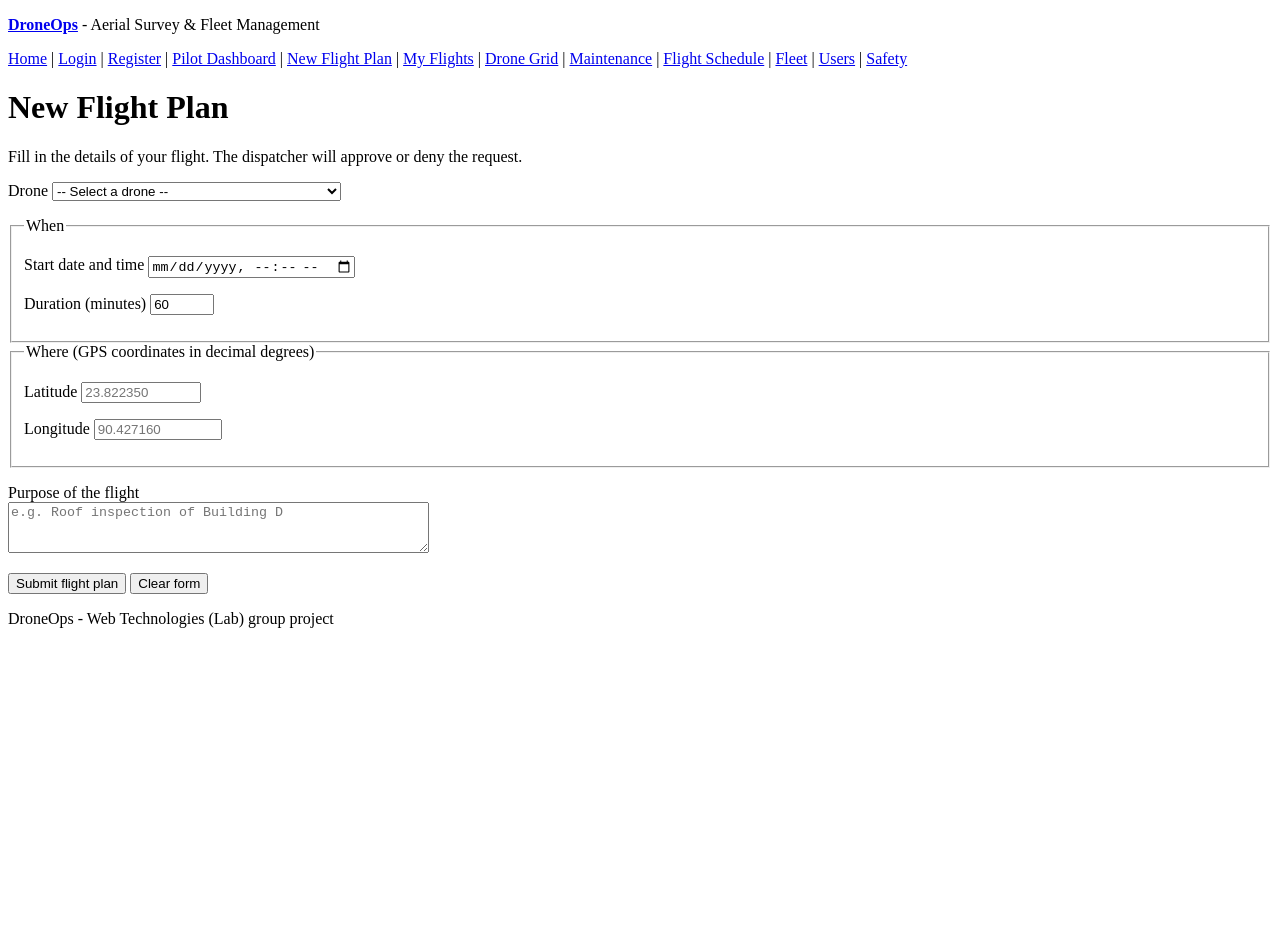
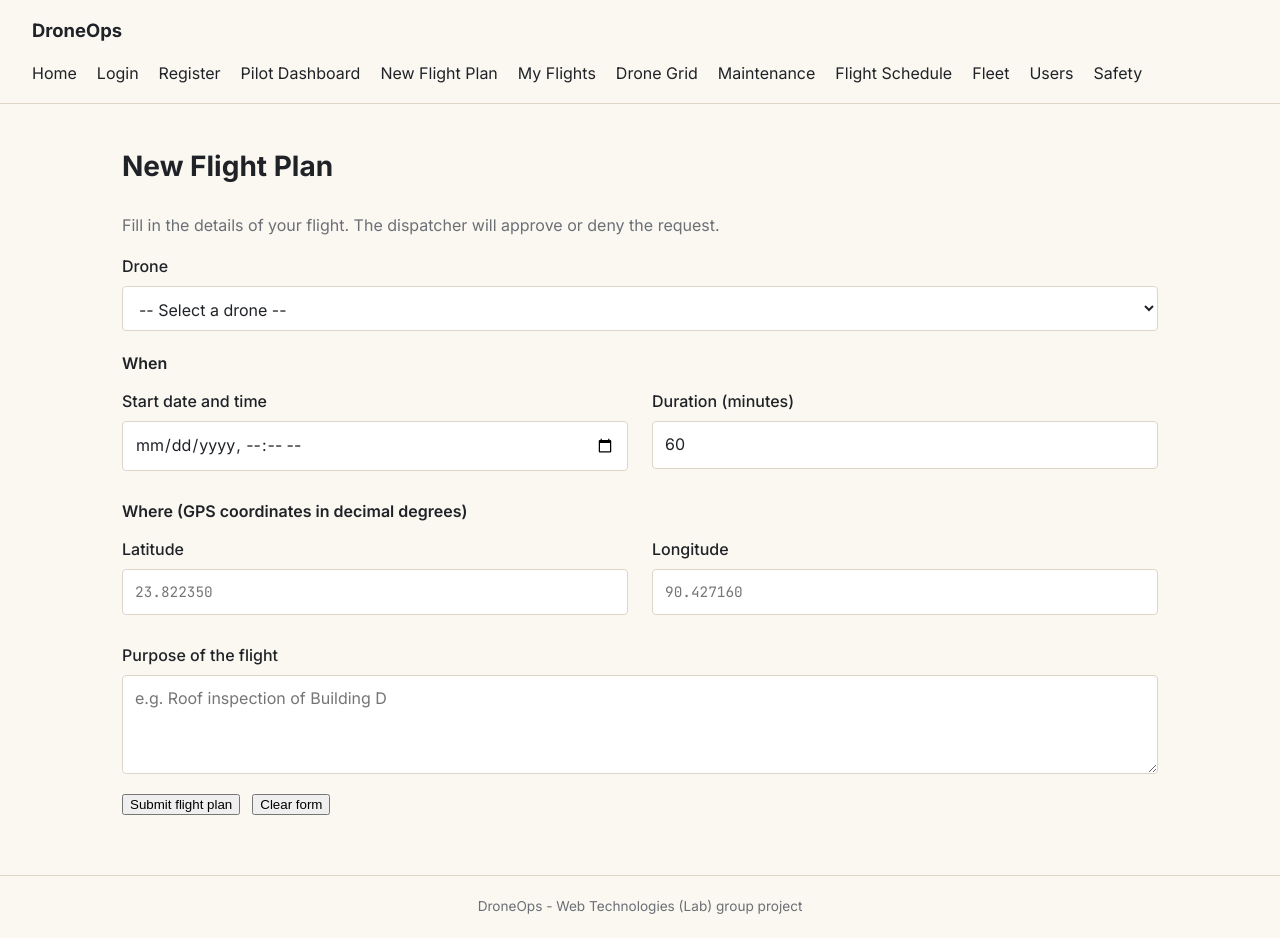
Before and after one commit to Akib-Osmani/DroneOps, a plain HTML site: page pages/pilot/flight_request.html in a window 1280 px wide. Before the commit the page ends 800 px from the top, so only its background shows below. Drawn offline with Linux system fonts and the light colour scheme.

Commit message:
Sub2: apply the shared design to the new flight plan form

```diff
--- a/pages/pilot/flight_request.html
+++ b/pages/pilot/flight_request.html
@@ -4,29 +4,32 @@
     <meta charset="UTF-8">
     <meta name="viewport" content="width=device-width, initial-scale=1">
     <title>New Flight Plan - DroneOps</title>
+    <link rel="preconnect" href="https://fonts.googleapis.com">
+    <link rel="stylesheet" href="https://fonts.googleapis.com/css2?family=Inter:wght@400;500;600;700&amp;family=JetBrains+Mono:wght@400;500&amp;display=swap">
+    <link rel="stylesheet" href="../../public/css/style.css">
 </head>
 <body>
-    <header>
-        <p><a href="../../index.html"><strong>DroneOps</strong></a> - Aerial Survey &amp; Fleet Management</p>
+    <header class="navbar">
+        <a href="../../index.html" class="brand">DroneOps</a>
         <nav>
-            <a href="../../index.html">Home</a> |
-            <a href="../auth/login.html">Login</a> |
-            <a href="../auth/register.html">Register</a> |
-            <a href="../auth/profile.html">Pilot Dashboard</a> |
-            <a href="../pilot/flight_request.html">New Flight Plan</a> |
-            <a href="../pilot/my_flights.html">My Flights</a> |
-            <a href="../tech/drones.html">Drone Grid</a> |
-            <a href="../tech/maintenance.html">Maintenance</a> |
-            <a href="../admin/flights.html">Flight Schedule</a> |
-            <a href="../admin/fleet.html">Fleet</a> |
-            <a href="../admin/users.html">Users</a> |
+            <a href="../../index.html">Home</a>
+            <a href="../auth/login.html">Login</a>
+            <a href="../auth/register.html">Register</a>
+            <a href="../auth/profile.html">Pilot Dashboard</a>
+            <a href="flight_request.html">New Flight Plan</a>
+            <a href="my_flights.html">My Flights</a>
+            <a href="../tech/drones.html">Drone Grid</a>
+            <a href="../tech/maintenance.html">Maintenance</a>
+            <a href="../admin/flights.html">Flight Schedule</a>
+            <a href="../admin/fleet.html">Fleet</a>
+            <a href="../admin/users.html">Users</a>
             <a href="../safety/dashboard.html">Safety</a>
         </nav>
     </header>
 
-    <main>
+    <main class="container">
         <h1>New Flight Plan</h1>
-        <p>Fill in the details of your flight. The dispatcher will approve or deny the request.</p>
+        <p class="muted">Fill in the details of your flight. The dispatcher will approve or deny the request.</p>
 
         <form action="#" method="post">
             <p>
@@ -41,6 +44,7 @@
 
             <fieldset>
                 <legend>When</legend>
+                <div class="row">
                     <p>
                         <label for="start_time">Start date and time</label>
                         <input type="datetime-local" id="start_time" name="start_time" required>
@@ -49,34 +53,37 @@
                         <label for="duration_min">Duration (minutes)</label>
                         <input type="number" id="duration_min" name="duration_min" value="60" min="15" max="240" step="5" required>
                     </p>
+                </div>
             </fieldset>
 
             <fieldset>
                 <legend>Where (GPS coordinates in decimal degrees)</legend>
+                <div class="row">
                     <p>
                         <label for="latitude">Latitude</label>
-                    <input type="number" id="latitude" name="latitude" min="-90" max="90" step="0.000001" placeholder="23.822350" required>
+                        <input type="number" id="latitude" name="latitude" min="-90" max="90" step="0.000001" placeholder="23.822350" required class="mono">
                     </p>
                     <p>
                         <label for="longitude">Longitude</label>
-                    <input type="number" id="longitude" name="longitude" min="-180" max="180" step="0.000001" placeholder="90.427160" required>
+                        <input type="number" id="longitude" name="longitude" min="-180" max="180" step="0.000001" placeholder="90.427160" required class="mono">
                     </p>
+                </div>
             </fieldset>
 
             <p>
-                <label for="purpose">Purpose of the flight</label><br>
-                <textarea id="purpose" name="purpose" rows="3" cols="50" required minlength="5" maxlength="255"
+                <label for="purpose">Purpose of the flight</label>
+                <textarea id="purpose" name="purpose" rows="3" required minlength="5" maxlength="255"
                           placeholder="e.g. Roof inspection of Building D"></textarea>
             </p>
 
-            <p>
-                <button type="submit">Submit flight plan</button>
-                <button type="reset">Clear form</button>
+            <p class="form-actions">
+                <button type="submit" class="btn">Submit flight plan</button>
+                <button type="reset" class="btn btn-ghost">Clear form</button>
             </p>
         </form>
     </main>
 
-    <footer>
+    <footer class="footer">
         <p>DroneOps - Web Technologies (Lab) group project</p>
     </footer>
 </body>
```
Lines whose indentation alone changed are shown as unchanged.
